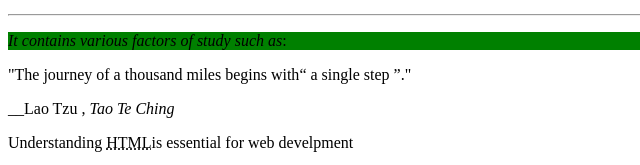
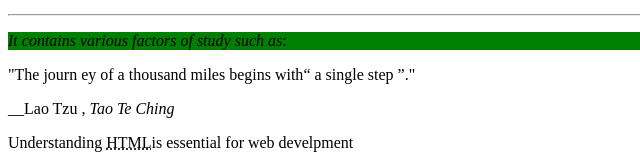
Before and after one commit to lucaskush/HTML, a plain HTML site: page index.html in a window 1280 px wide. Shown: the part 186-351 px from the top of the page, 0-640 px from the left. Drawn offline with Linux system fonts and the light colour scheme.

Commit message:
final commit

```diff
--- a/index.html
+++ b/index.html
@@ -12,7 +12,7 @@
     <hr>
     <p style = "background-color:green;"><i>It contains various factors of study such as</i>:<p style = "color:black;">
         <p>
-            "The journey of a thousand miles begins with<q> a single step </q>."</p>
+            "The journ ey of a thousand miles begins with<q> a single step </q>."</p>
 
 
 
```
